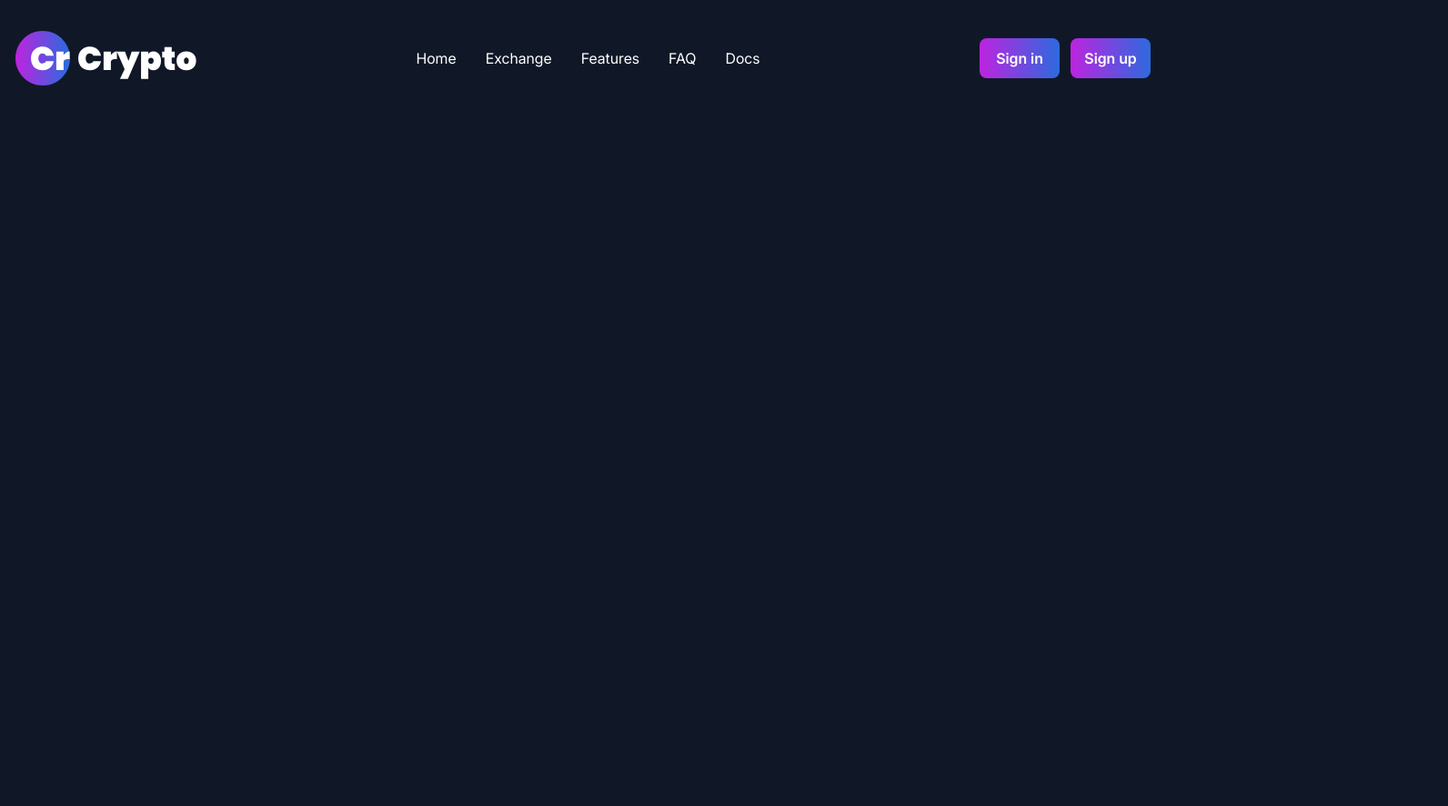
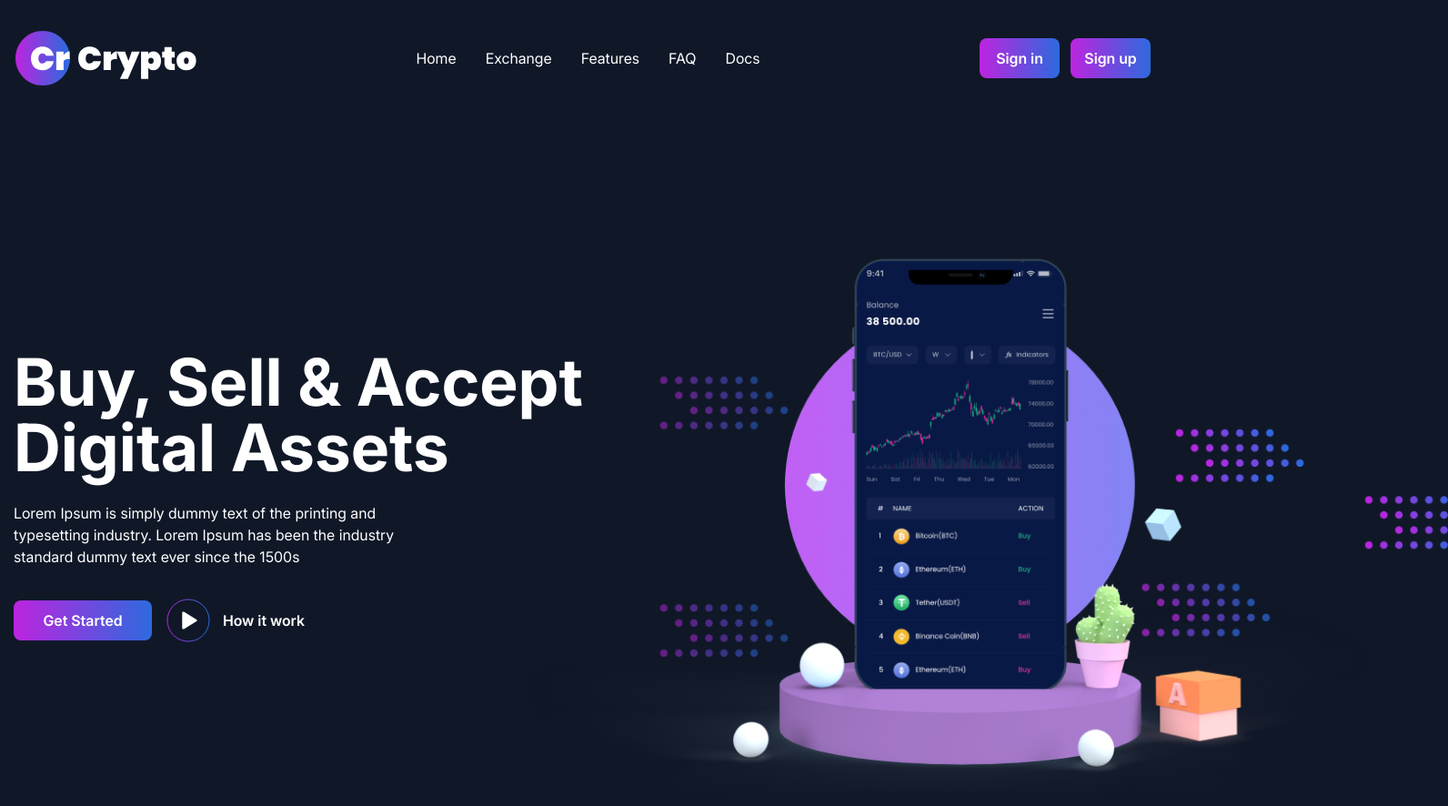
Before and after one commit to RaminHaghi/crypto, a website: page public/index.html in a window 1280 px wide. Shown: the whole page at 91% size, 1592 px wide, since content can reach past the window. Before the commit the page ends 800 px from the top, so only its background shows below. Drawn offline with Linux system fonts and the light colour scheme.

Commit message:
coding home page

```diff
--- a/public/index.html
+++ b/public/index.html
@@ -12,7 +12,7 @@
         <link rel="stylesheet" href="./styles/app.css" />
     </head>
 
-    <body class="bg-gray-900 font-inter-reg">
+    <body class="bg-gray-900 font-inter-reg overflow-x-hidden">
         <header class="fixed items-center top-0 w-full z-30 py-8">
             <div class="container flex items-center justify-between">
                 <div class="app-main">
@@ -257,14 +257,49 @@
             </div>
         </header>
 
-        <main class="main">
-            <section class="home-page">
-                <div class="container">
-                    <div class="content-wrapper flex items-center *:basis-1/2">
-                        <div
-                            class="left-content text-white bg-white h-full"
-                        ></div>
-                        <div class="right-content bg-white h-full"></div>
+        <main class="main mt-32">
+            <section id="home-page">
+                <div class="container pt-15 xl:pt-64">
+                    <div
+                        class="grid grid-cols-1 xl:grid-cols-12 h-auto text-white"
+                    >
+                        <div class="xl:col-span-7 text-center xl:text-start">
+                            <h1
+                                class="text-4xl sm:text-5xl xl:text-7xl font-inter-bold max-w-157 mx-auto xl:mx-0"
+                            >
+                                Buy, Sell & Accept Digital Assets
+                            </h1>
+                            <p class="max-w-120 mt-6 mb-9 mx-auto xl:mx-0">
+                                Lorem Ipsum is simply dummy text of the printing
+                                and typesetting industry. Lorem Ipsum has been
+                                the industry standard dummy text ever since the
+                                1500s
+                            </p>
+                            <div
+                                class="max-w-80 flex items-center gap-4 *:basis-1/2 mx-auto xl:mx-0"
+                            >
+                                <a
+                                    href="#"
+                                    class="btn bg-gradient-to-r hover:bg-gradient-to-l"
+                                    >Get Started</a
+                                >
+                                <a href="#" class="btn gap-2 justify-between">
+                                    <img
+                                        class="w-12 h-12"
+                                        src="./images/banner/playbutton.svg"
+                                        alt="Play button"
+                                    />
+                                    How it work
+                                </a>
+                            </div>
+                        </div>
+                        <div class="xl:col-span-5">
+                            <img
+                                class="xl:max-w-260 xl:-m-48"
+                                src="./images/banner/banner.png"
+                                alt="Banner main"
+                            />
+                        </div>
                     </div>
                 </div>
             </section>
```
Also changed, not shown: public/styles/app.css.
